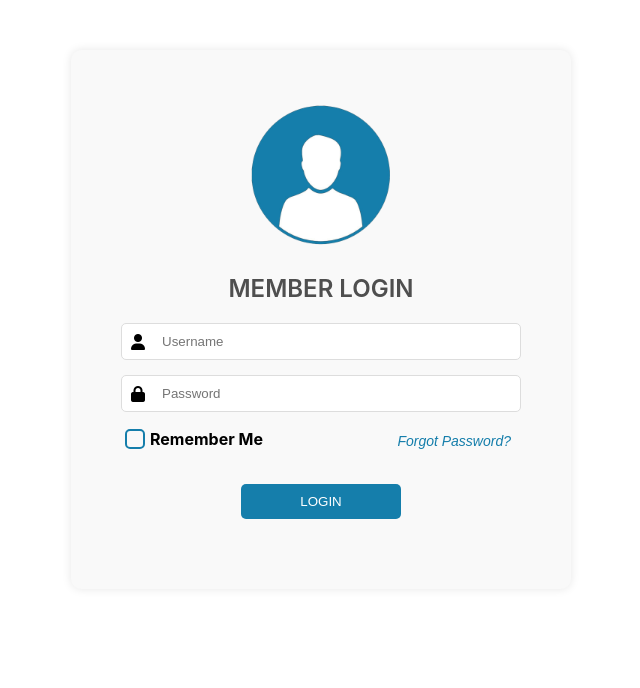
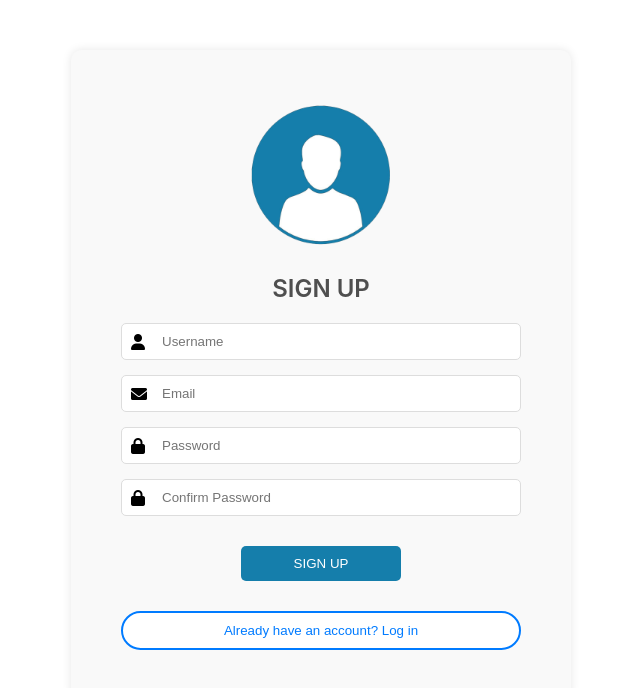
Before and after one commit to nandu-boda/react-app, a React (Create React App) app: page /signup in a window 1280 px wide. Shown: the top 688 px of the page, without its empty margins (319-959 px from the left). Built offline with nearby package versions, Linux system fonts and the light colour scheme.

Commit message:
updating server

```diff
--- a/src/components/Signup.js
+++ b/src/components/Signup.js
@@ -1,35 +1,46 @@
 import React, { useState } from 'react';
 import { useNavigate } from 'react-router-dom';
-import { login } from '../api'; // Ensure this API function works correctly
+import axios from 'axios';
 import '../styles.css';
 
-function Login() {
+function Signup() {
     const [username, setUsername] = useState('');
+    const [email, setEmail] = useState('');
     const [password, setPassword] = useState('');
+    const [confirmPassword, setConfirmPassword] = useState('');
     const navigate = useNavigate();
 
-    const handleLogin = async (e) => {
+    const handleSignup = async (e) => {
         e.preventDefault();
 
         // Basic validation
-        if (!username.trim() || !password.trim()) {
-            alert('Username and password are required.');
+        if (!username.trim() || !email.trim() || !password.trim() || !confirmPassword.trim()) {
+            alert('All fields are required.');
+            return;
+        }
+
+        if (password !== confirmPassword) {
+            alert('Passwords do not match.');
             return;
         }
 
         try {
-            const response = await login({ username, password });
+            const response = await axios.post('http://localhost:5000/api/signup', {
+                username,
+                email,
+                password
+            });
             console.log(response.data);
 
-            if (response.data.message === 'Login successful') {
-                const role = response.data.role;
-                navigate(role === 'Admin' ? '/admin-dashboard' : '/dashboard');
+            if (response.data.message === 'Signup successful') {
+                alert('Signup successful! Please log in.');
+                navigate('/login');
             } else {
-                alert('Invalid credentials');
+                alert('Signup failed. Please try again.');
             }
         } catch (error) {
-            console.error('Login failed:', error);
-            alert('Login failed. Please try again later.');
+            console.error('Signup failed:', error);
+            alert('Signup failed. Please try again later.');
         }
     };
 
@@ -50,10 +61,10 @@ function Login() {
                     margin: '20px 0',
                 }}
             >
-                MEMBER LOGIN
+                SIGN UP
             </h2>
 
-            <form onSubmit={handleLogin}>
+            <form onSubmit={handleSignup}>
                 <div className="form-group">
                     <div className="input-container">
                         <i className="fa fa-user icon"></i>
@@ -63,6 +74,20 @@ function Login() {
                             placeholder="Username"
                             value={username}
                             onChange={(e) => setUsername(e.target.value)}
+                            required
+                        />
+                    </div>
+                </div>
+
+                <div className="form-group">
+                    <div className="input-container">
+                        <i className="fa fa-envelope icon"></i>
+                        <input
+                            id="email"
+                            type="email"
+                            placeholder="Email"
+                            value={email}
+                            onChange={(e) => setEmail(e.target.value)}
                             required
                         />
                     </div>
@@ -82,30 +107,30 @@ function Login() {
                     </div>
                 </div>
 
-                <div className="form-group remember-forgot-container">
-                    <label className="remember-me">
-                        <input type="checkbox" className="large-checkbox" />
-                        Remember Me
-                    </label>
-                    <button
-                        type="button"
-                        className="forgot-password-button"
-                        onClick={() => navigate('/forgot-password')}
-                    >
-                        Forgot Password?
-                    </button>
+                <div className="form-group">
+                    <div className="input-container">
+                        <i className="fa fa-lock icon"></i>
+                        <input
+                            id="confirmPassword"
+                            type="password"
+                            placeholder="Confirm Password"
+                            value={confirmPassword}
+                            onChange={(e) => setConfirmPassword(e.target.value)}
+                            required
+                        />
+                    </div>
                 </div>
 
                 <button type="submit" className="full-width-rounded-button">
-                    LOGIN
+                    SIGN UP
                 </button>
             </form>
 
             <div className="additional-options">
-                {/* Any additional options, like signup or social login buttons */}
+                <button className="full-width-white-button" onClick={() => navigate('/login')}>Already have an account? Log in</button>
             </div>
         </div>
     );
 }
 
-export default Login;
+export default Signup;
```
Also changed, not shown: 1 other file (tests, documents, lock files or other folders).
